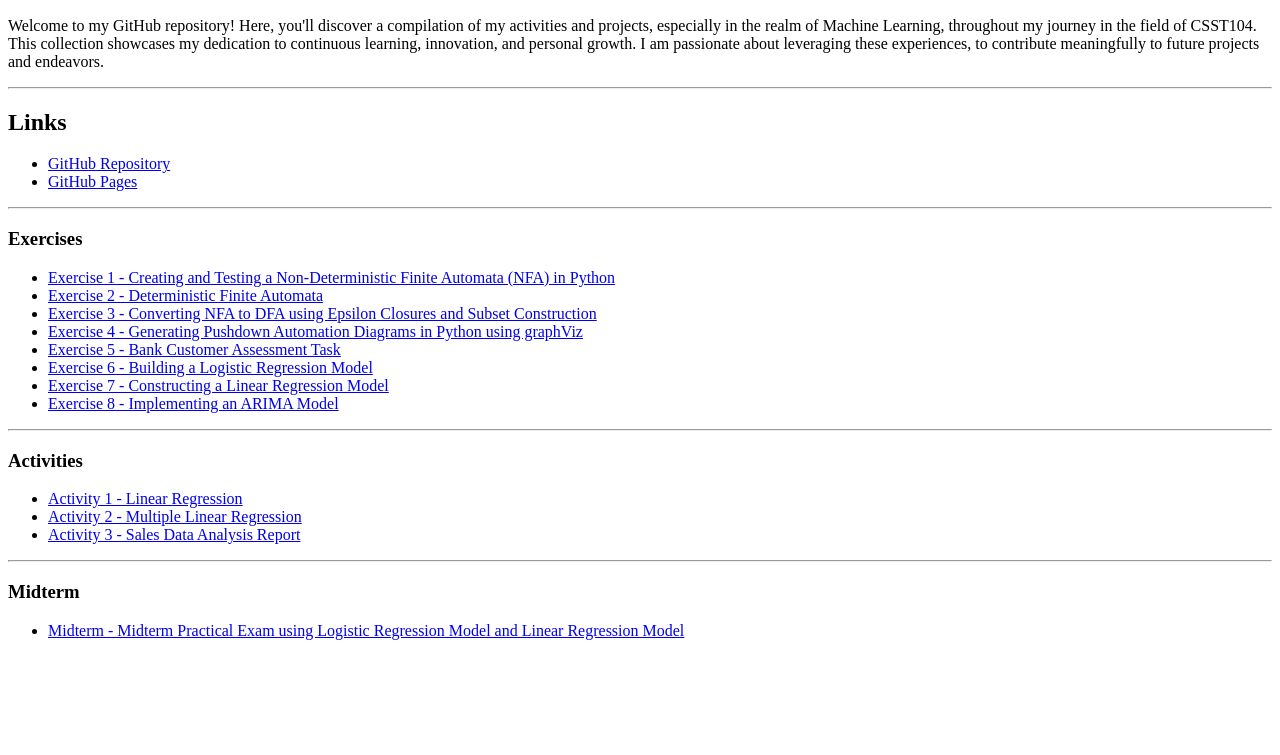
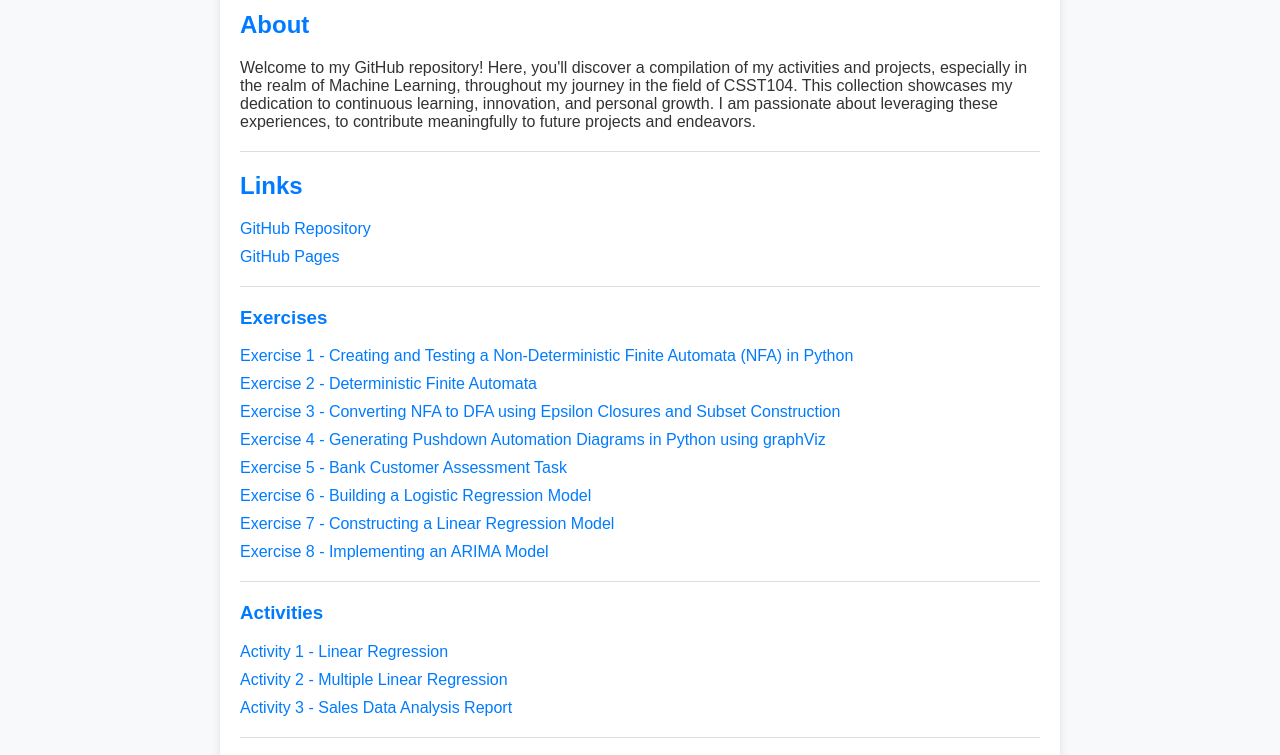
Before and after one commit to miiciiii/VILLAFLOR-CSST104-3A, a plain HTML site: page index.html in a window 1280 px wide. Shown: the part 135-890 px from the top of the page. Before the commit the page ends 800 px from the top, so only its background shows below. Drawn offline with Linux system fonts and the light colour scheme.

Commit message:
Update index.html

```diff
--- a/index.html
+++ b/index.html
@@ -4,8 +4,49 @@
     <meta charset="UTF-8">
     <meta name="viewport" content="width=device-width, initial-scale=1.0">
     <title>VILLAFLOR-CSST104-3A</title>
+    <style>
+        body {
+            font-family: Arial, sans-serif;
+            margin: 0;
+            padding: 0;
+            background-color: #f8f9fa;
+            color: #333;
+        }
+        .container {
+            max-width: 800px;
+            margin: 20px auto;
+            padding: 20px;
+            background-color: #fff;
+            border-radius: 8px;
+            box-shadow: 0 0 10px rgba(0, 0, 0, 0.1);
+        }
+        h2, h3 {
+            color: #007bff;
+            margin-top: 20px;
+        }
+        hr {
+            border: none;
+            border-top: 1px solid #ddd;
+            margin: 20px 0;
+        }
+        ul {
+            list-style-type: none;
+            padding: 0;
+        }
+        li {
+            margin-bottom: 10px;
+        }
+        a {
+            color: #007bff;
+            text-decoration: none;
+        }
+        a:hover {
+            text-decoration: underline;
+        }
+    </style>
 </head>
 <body>
+    <div class="container">
         <h2>VILLAFLOR-CSST104-3A</h2>
 
         <p>Compilation of my Activities and Projects</p>
@@ -55,5 +96,6 @@
         <ul>
             <li><a href="https://github.com/miiciiii/VILLAFLOR-CSST104-3A/blob/main/3A-VILLAFLOR-MIDTERM.ipynb">Midterm - Midterm Practical Exam using Logistic Regression Model and Linear Regression Model</a></li>
         </ul>
+    </div>
 </body>
 </html>
```
Lines whose indentation alone changed are shown as unchanged.
